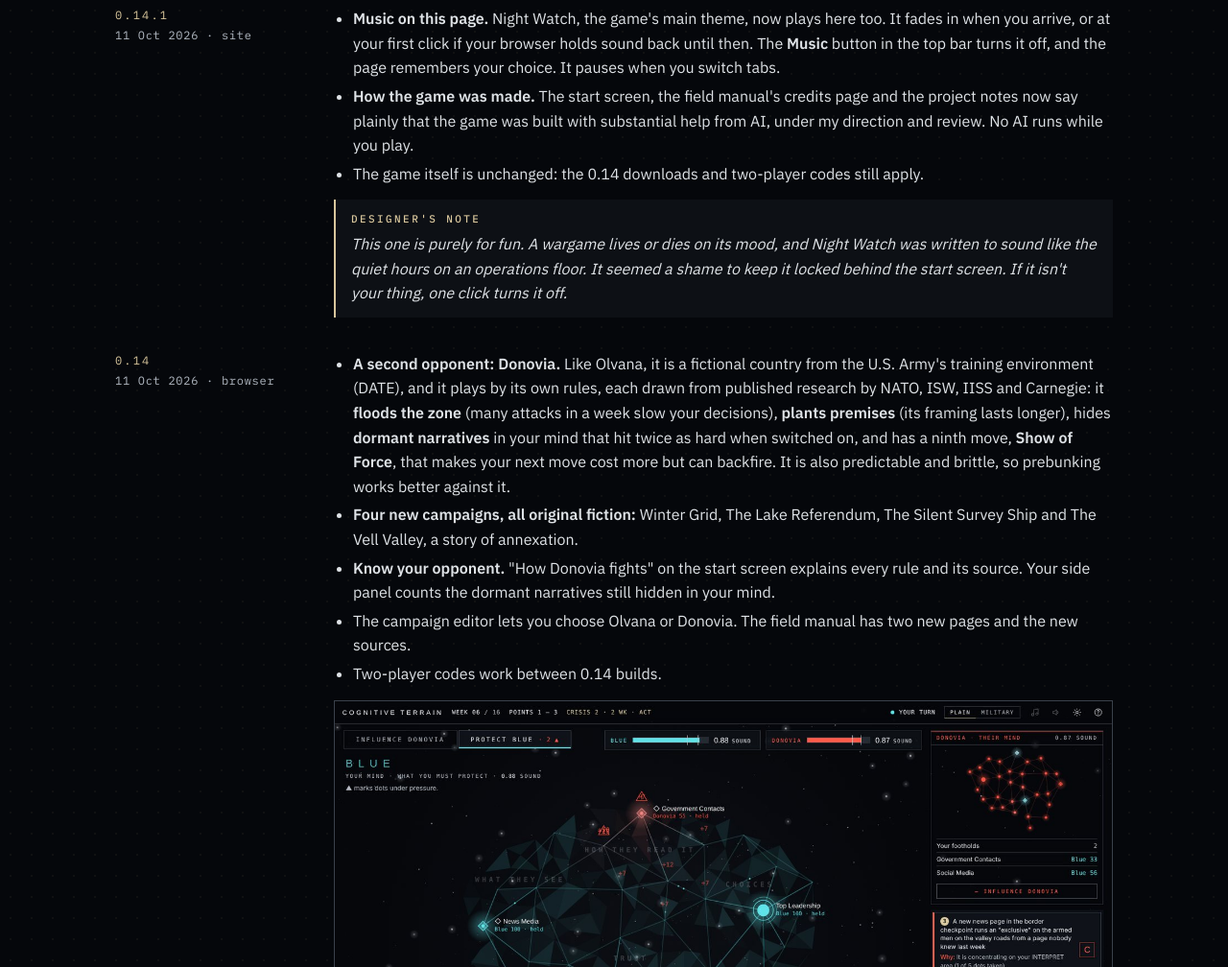
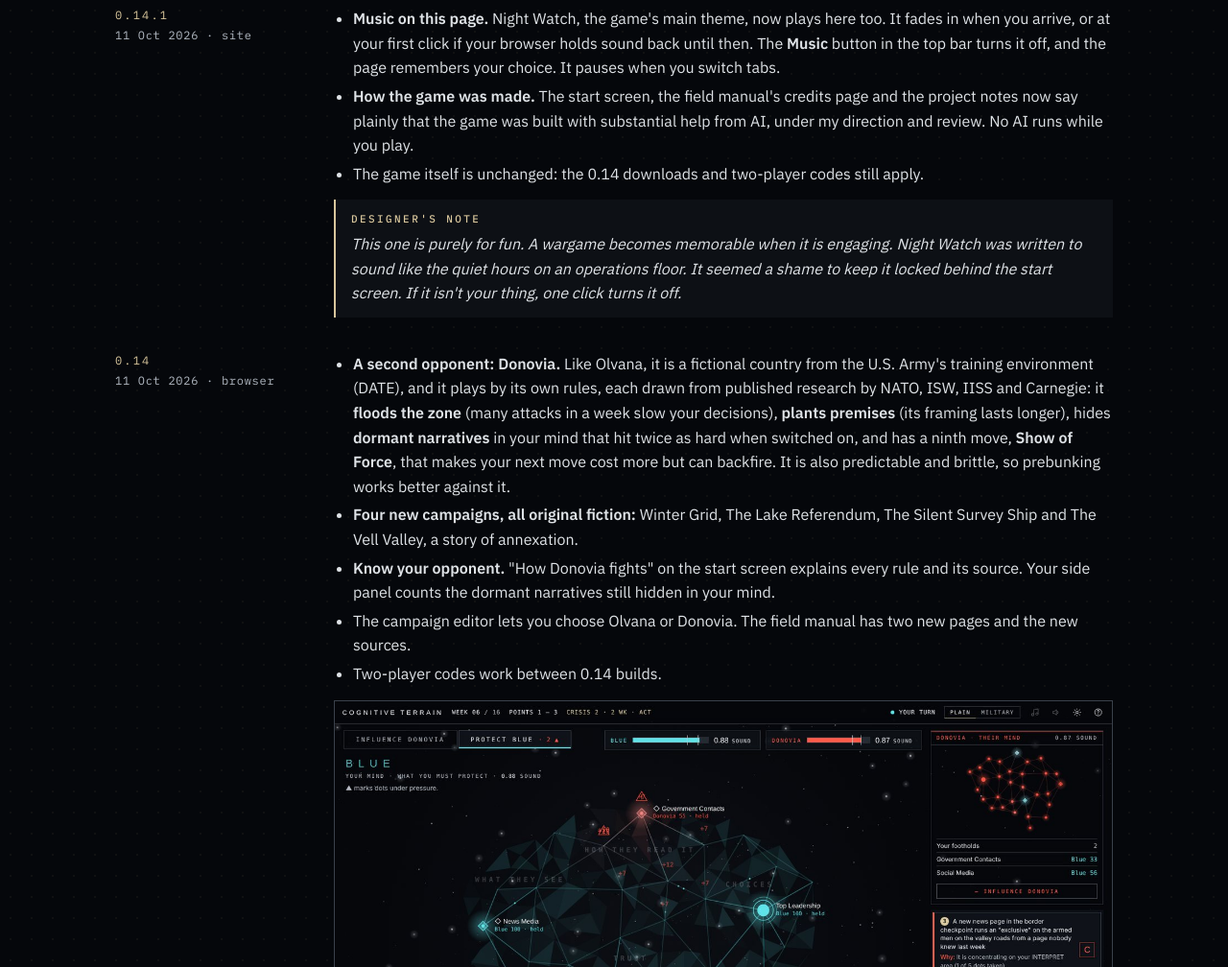
Before and after one commit to KW-Wargame/cognitive-terrain-releases-playtest, a plain HTML site: page index.html in a window 1280 px wide. Shown: the part 1540-2548 px from the top of the page at 96% size. Drawn offline with nearby package versions, Linux system fonts and the light colour scheme; no server answers.

Commit message:
0.14.1: reword the designer's note

```diff
--- a/index.html
+++ b/index.html
@@ -141,7 +141,7 @@ dialog.lb button:hover{border-color:var(--sand);}
         <li><b>How the game was made.</b> The start screen, the field manual's credits page and the project notes now say plainly that the game was built with substantial help from AI, under my direction and review. No AI runs while you play.</li>
         <li>The game itself is unchanged: the 0.14 downloads and two-player codes still apply.</li>
       </ul>
-      <p class="dn"><b>DESIGNER'S NOTE</b>This one is purely for fun. A wargame lives or dies on its mood, and Night Watch was written to sound like the quiet hours on an operations floor. It seemed a shame to keep it locked behind the start screen. If it isn't your thing, one click turns it off.</p>
+      <p class="dn"><b>DESIGNER'S NOTE</b>This one is purely for fun. A wargame becomes memorable when it is engaging. Night Watch was written to sound like the quiet hours on an operations floor. It seemed a shame to keep it locked behind the start screen. If it isn't your thing, one click turns it off.</p>
       </dd>
       <dt>0.14<small>11 Oct 2026 · browser</small></dt>
       <dd><ul>
```
